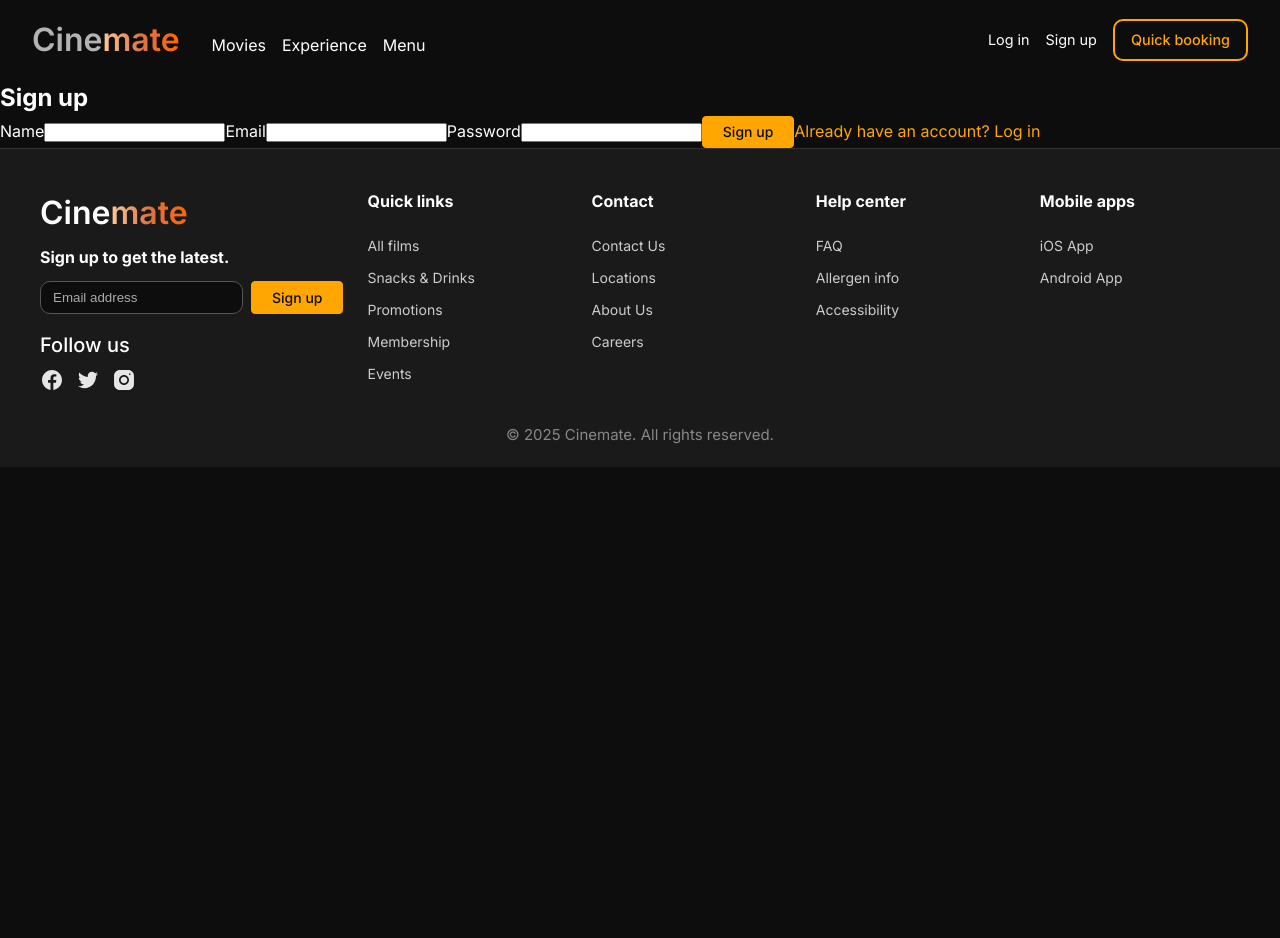
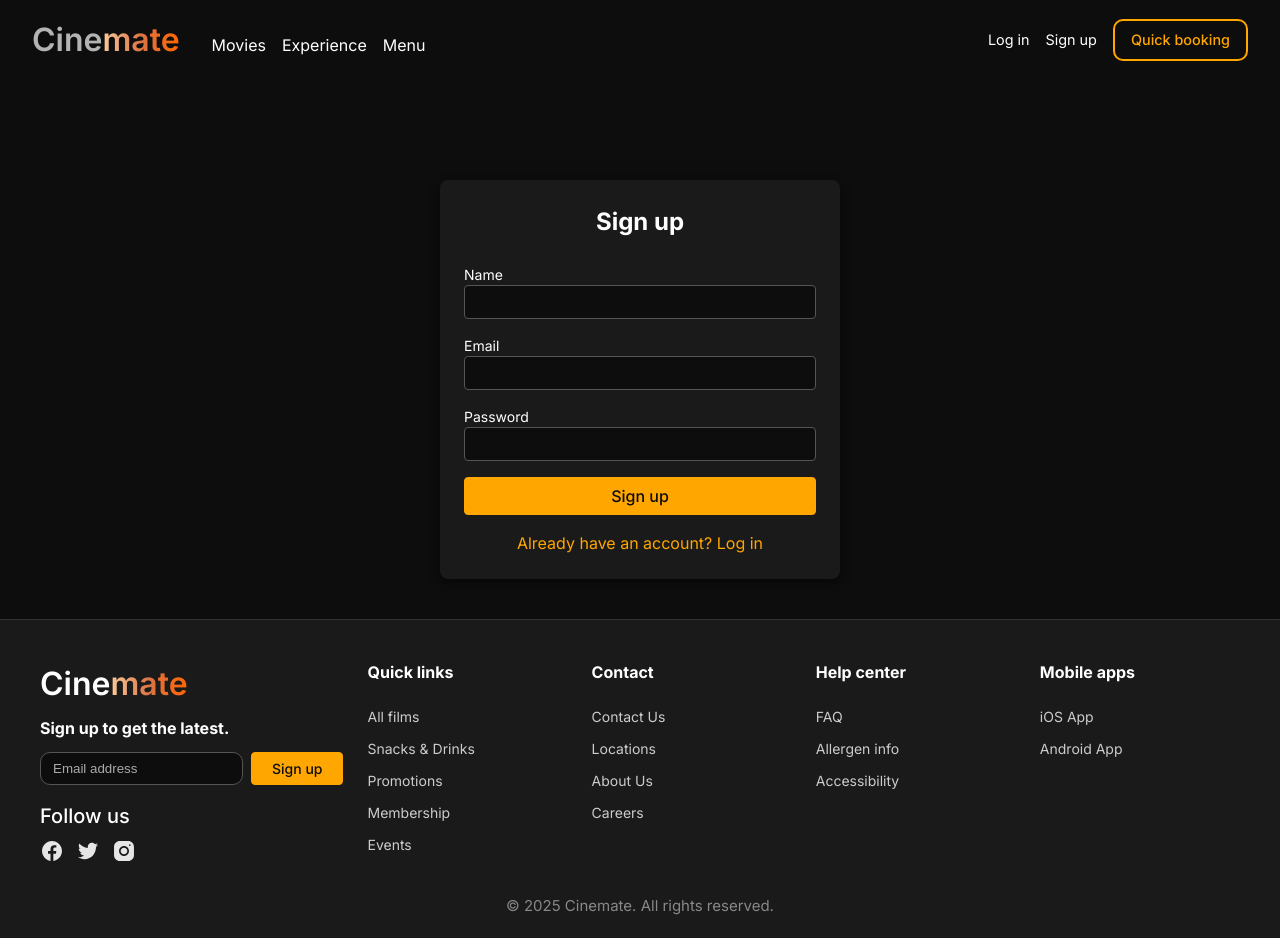
Before and after one commit to Maxnights/cinemate, a React (Create React App) app: page /signup in a window 1280 px wide. Before the commit the page ends 800 px from the top, so only its background shows below. Built offline with nearby package versions, Linux system fonts and the light colour scheme.

Commit message:
Fix signup page styles

```diff
--- a/src/pages/signup/index.module.css
+++ b/src/pages/signup/index.module.css
@@ -1 +1,59 @@
-@import "../login/index.module.css";
+.auth-page {
+  padding-top: 100px;
+  padding-bottom: 40px;
+  display: flex;
+  justify-content: center;
+}
+
+.auth-form {
+  background-color: var(--color-dark-alt);
+  border-radius: 8px;
+  padding: 24px;
+  box-shadow: 0 4px 10px rgba(0, 0, 0, 0.5);
+  width: 100%;
+  max-width: 400px;
+}
+
+.auth-title {
+  font-size: 24px;
+  margin-bottom: 24px;
+  color: var(--color-light);
+  text-align: center;
+}
+
+.auth-label {
+  display: block;
+  margin-bottom: 16px;
+  color: var(--color-light);
+  font-size: 14px;
+}
+
+.auth-input {
+  width: 100%;
+  padding: 8px 12px;
+  font-size: 14px;
+  border: 1px solid #555;
+  border-radius: 4px;
+  background-color: var(--color-dark);
+  color: var(--color-light);
+  outline: none;
+  transition: border-color var(--transition-speed);
+}
+
+.auth-input:focus {
+  border-color: var(--color-primary);
+}
+
+.auth-button {
+  display: block;
+  width: 100%;
+  margin-top: 8px;
+  font-size: 16px;
+  padding: 10px 24px;
+}
+
+.auth-link {
+  display: block;
+  margin-top: 16px;
+  text-align: center;
+}
```
